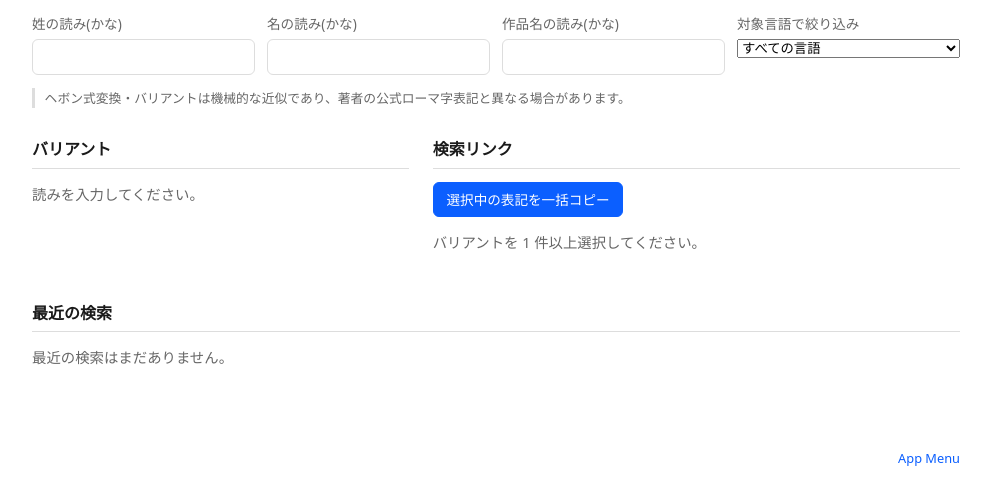
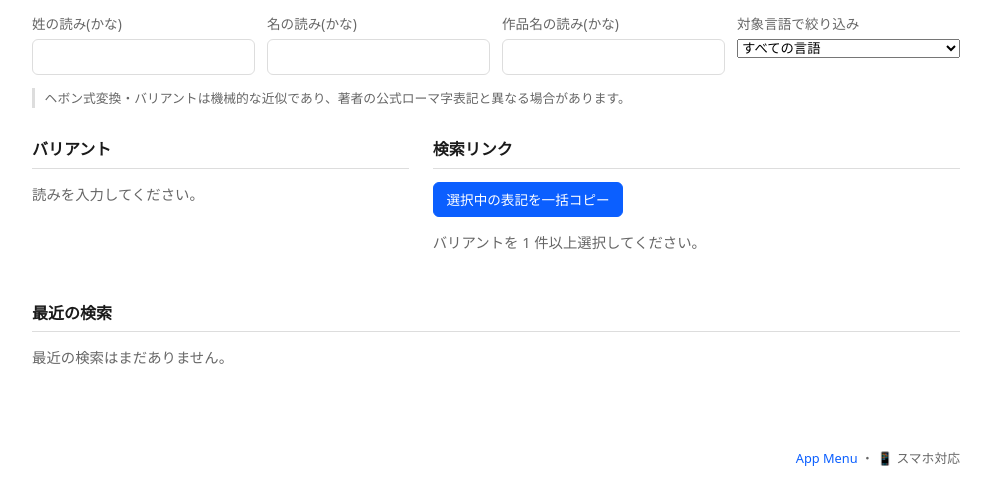
Before and after one commit to twill3c/honyaku-query, a website built with Vite: page index.html in a window 1280 px wide. Shown: the part 118-622 px from the top of the page, without its empty margins (144-1135 px from the left). Built offline with nearby package versions, Linux system fonts and the light colour scheme.

Commit message:
feat: 画面にスマホ対応表記を追加
Co-Authored-By: Claude Fable 5 <noreply@anthropic.com>

```diff
--- a/index.html
+++ b/index.html
@@ -9,6 +9,7 @@
     <div id="app"></div>
     <footer class="site-footer">
       <a href="https://app-menu-amber.vercel.app" target="_blank" rel="noopener">App Menu</a>
+      ・ <span class="mobile-support">📱 スマホ対応</span>
     </footer>
     <script type="module" src="/src/main.ts"></script>
   </body>
```
